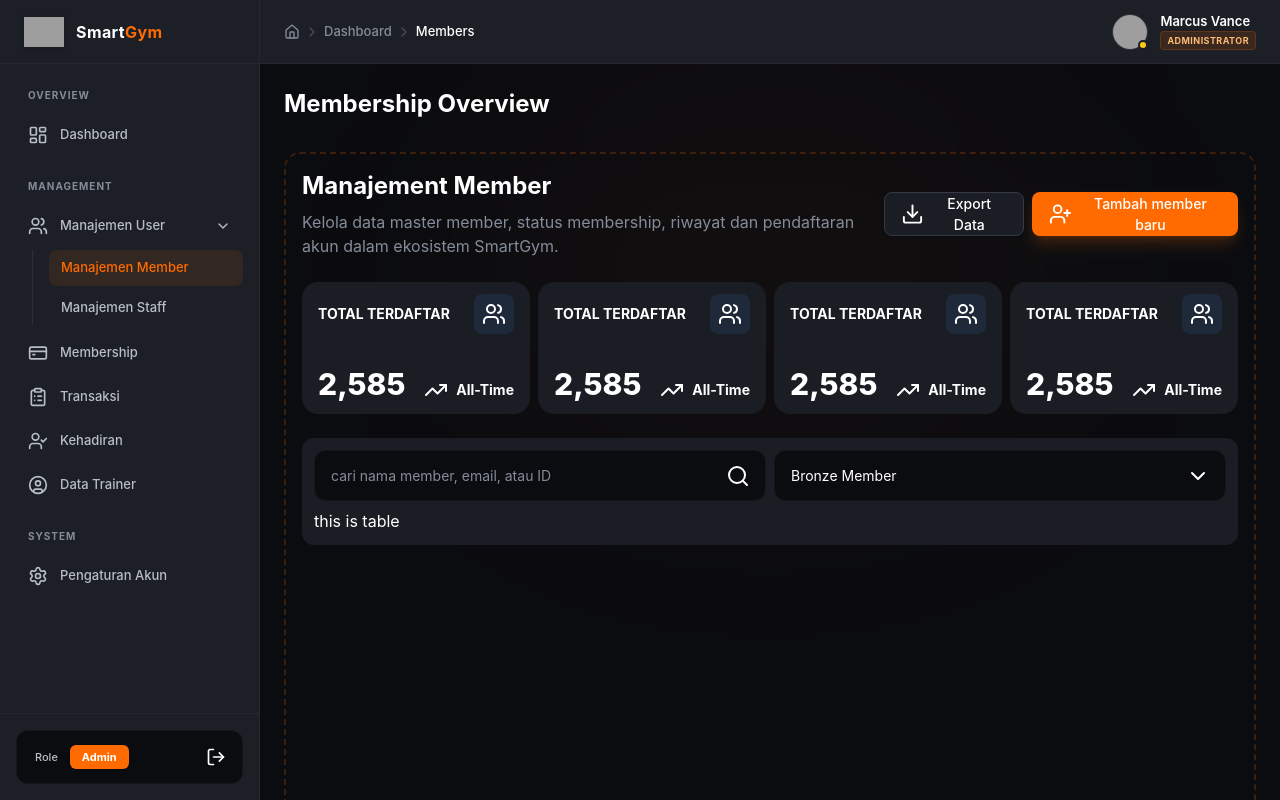
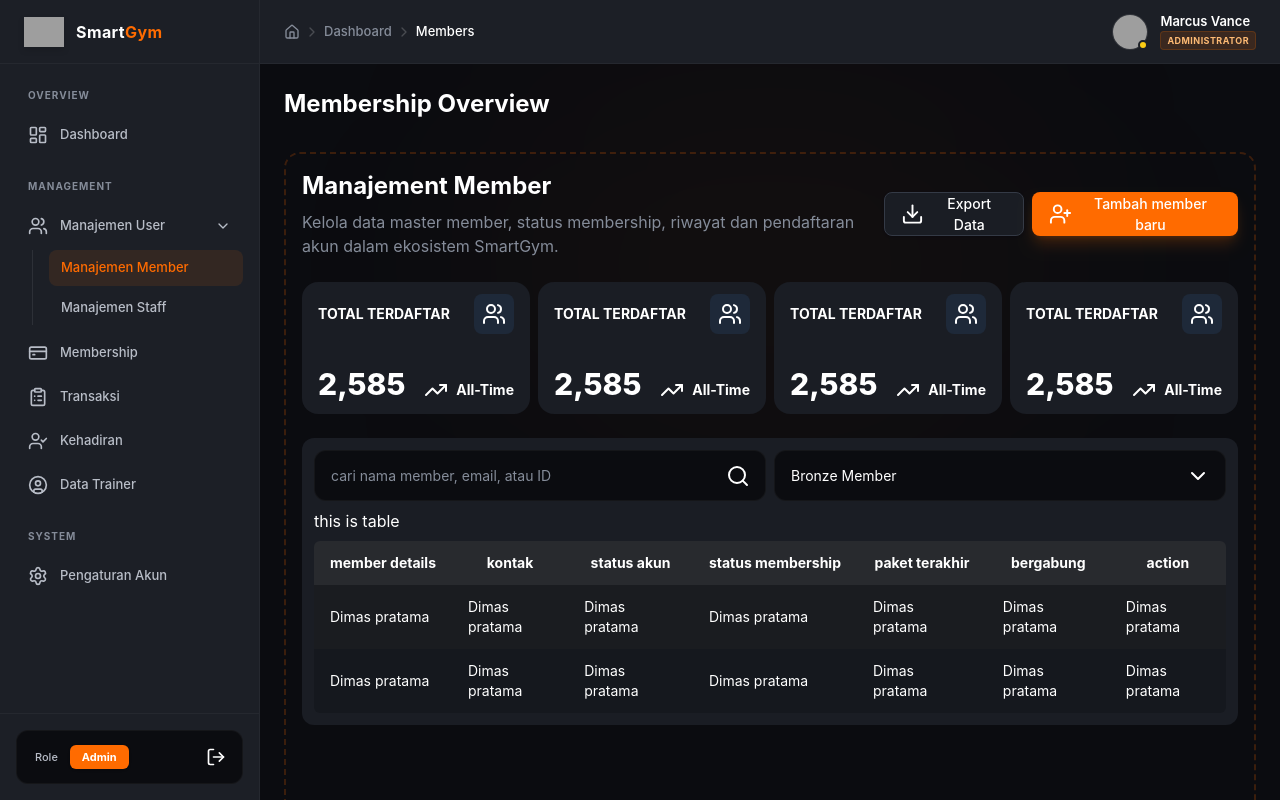
Before and after one commit to rizqul/smartgym-frontend, a React (Vite) app: page /dashboard/members in a window 1280 px wide. Built offline with nearby package versions, Linux system fonts and the light colour scheme; grey boxes are pictures that could not be loaded.

Commit message:
[FEATURE] add table design (hard code)

```diff
--- a/src/app/dashboard/members/Members.tsx
+++ b/src/app/dashboard/members/Members.tsx
@@ -90,8 +90,42 @@ export default function ManageMembers() {
             </Select>
           </div>
 
-          <div className="">
-            <p>this is table</p>
+          <p>this is table</p>
+          <div className="mx-auto w-full overflow-x-auto rounded-md">
+            <table className="w-full">
+              <thead className="text-center text-sm whitespace-nowrap">
+                <tr className="bg-[#282A2E]">
+                  <th className="px-4 py-3">member details</th>
+                  <th className="px-4 py-3">kontak</th>
+                  <th className="px-4 py-3">status akun</th>
+                  <th className="px-4 py-3">status membership</th>
+                  <th className="px-4 py-3">paket terakhir</th>
+                  <th className="px-4 py-3">bergabung</th>
+                  <th className="px-4 py-3">action</th>
+                </tr>
+              </thead>
+
+              <tbody className="text-left text-sm">
+                <tr className="bg-[#1A1C20]">
+                  <td className="px-4 py-3">Dimas pratama</td>
+                  <td className="px-4 py-3">Dimas pratama</td>
+                  <td className="px-4 py-3">Dimas pratama</td>
+                  <td className="px-4 py-3">Dimas pratama</td>
+                  <td className="px-4 py-3">Dimas pratama</td>
+                  <td className="px-4 py-3">Dimas pratama</td>
+                  <td className="px-4 py-3">Dimas pratama</td>
+                </tr>
+                <tr className="bg-[#0C0E12]/30">
+                  <td className="px-4 py-3">Dimas pratama</td>
+                  <td className="px-4 py-3">Dimas pratama</td>
+                  <td className="px-4 py-3">Dimas pratama</td>
+                  <td className="px-4 py-3">Dimas pratama</td>
+                  <td className="px-4 py-3">Dimas pratama</td>
+                  <td className="px-4 py-3">Dimas pratama</td>
+                  <td className="px-4 py-3">Dimas pratama</td>
+                </tr>
+              </tbody>
+            </table>
           </div>
         </div>
       </div>
```
